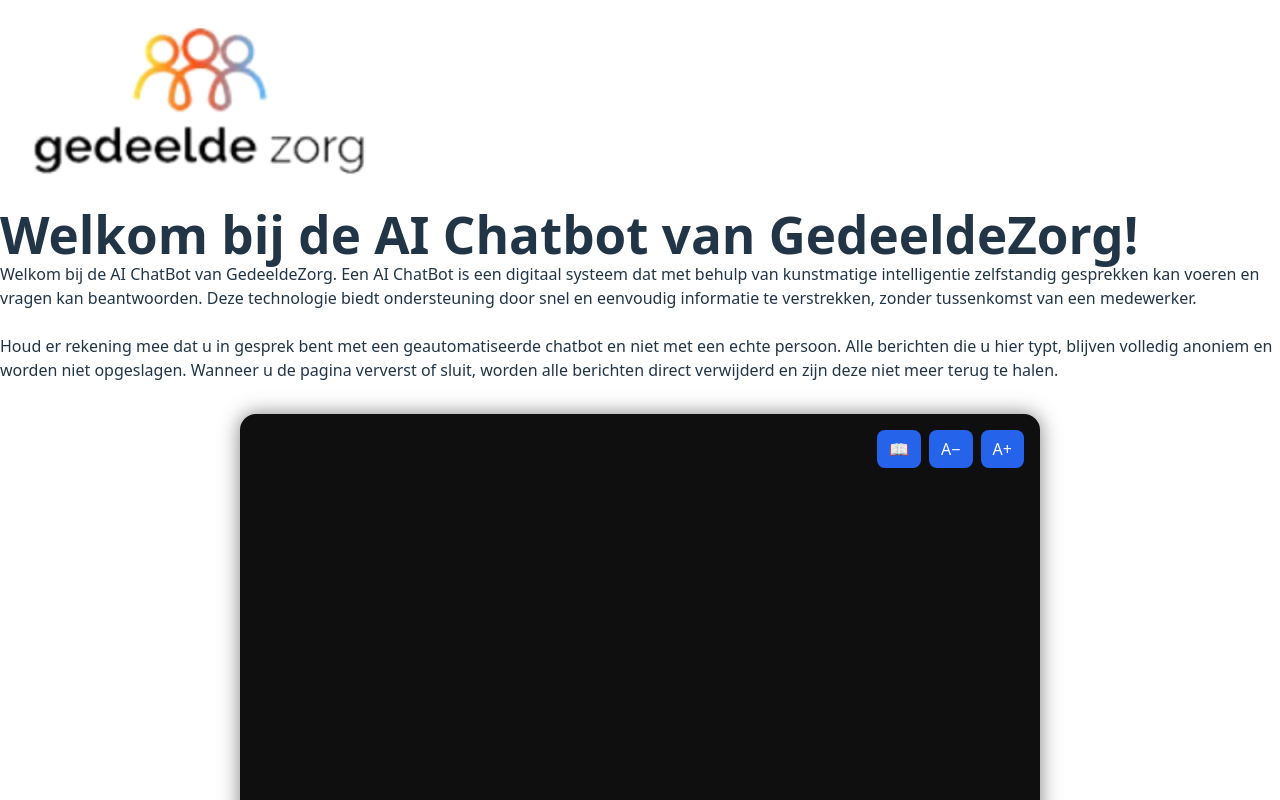
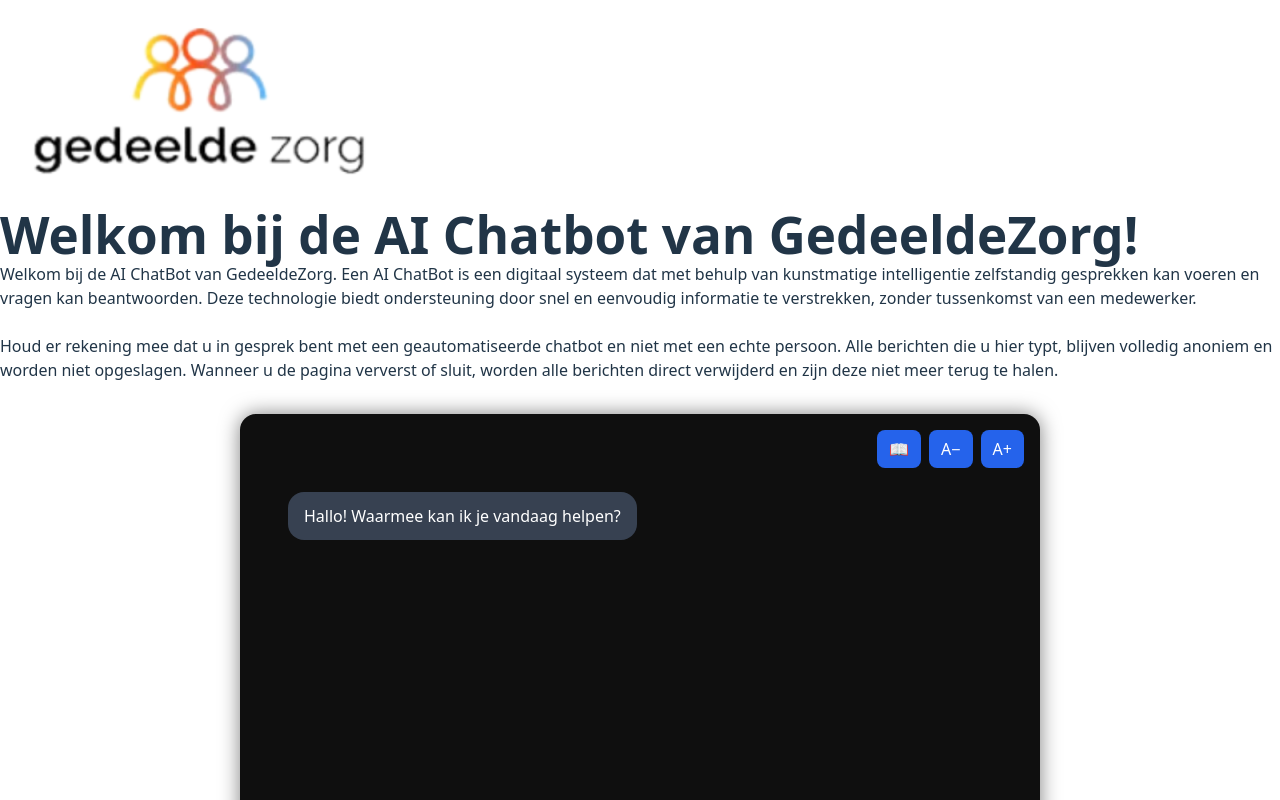
Before and after one commit to bluefire0009/Team3-Project-D-A.I.-Chatbot, a React (Vite) app in the folder FrontEnd/AIChatBot/: page / in a window 1280 px wide. Shown: the top 800 px of the page. Built offline with nearby package versions, Linux system fonts and the light colour scheme; a web font is replaced by a local one.

Commit message:
ADD Welcome message

```diff
--- a/FrontEnd/AIChatBot/src/Components/ChatWindow.tsx
+++ b/FrontEnd/AIChatBot/src/Components/ChatWindow.tsx
@@ -10,18 +10,12 @@
 }
 
 export default function ChatWindow() {
-  // State to store all chat messages
   const [messages, setMessages] = useState<Message[]>([]);
-  // Whether the bot is currently "typing"
   const [isTyping, setIsTyping] = useState(false);
-  // Adjustable font size for accessibility
   const [fontSize, setFontSize] = useState(16);
-  // Whether dyslexia-friendly font is enabled
   const [dyslexiaMode, setDyslexiaMode] = useState(false);
-  // Ref to scroll to the latest message
   const messagesEndRef = useRef<HTMLDivElement>(null);
 
-  // Function to handle sending user messages
   const handleSend = async (text: string) => {
     const newMessage: Message = {
       id: Date.now(),
@@ -29,11 +23,9 @@
       sender: "user",
     };
 
-    // Add the new message to the local messages state
     setMessages((prev) => [...prev, newMessage]);
     setIsTyping(true);
 
-    // Include the new message in the payload explicitly
     const updatedMessages = [
       ...messages,
       {
@@ -43,69 +35,51 @@
       },
     ];
 
-
-    // Simulated POST request to backend endpoint for message logging
     try {
-      console.log(updatedMessages)
-      console.log(JSON.stringify(updatedMessages.map((msg) => (
-        {
-          role: msg.sender === "user" ? "user" : "assistant",
-          content: msg.text
-        }
-      ))))
       await fetch("https://project-d-ai-api-cad4hddsbvgvg4fu.germanywestcentral-01.azurewebsites.net/api/chat", {
         method: "POST",
         headers: {
           "Content-Type": "application/json",
         },
-        body: JSON.stringify(updatedMessages.map((msg) => (
-          {
-            role: msg.sender === "user" ? "user" : "assistant",
-            content: msg.text
-          }
-        ))),
+        body: JSON.stringify(updatedMessages.map((msg) => ({
+          role: msg.sender === "user" ? "user" : "assistant",
+          content: msg.text
+        }))),
       })
         .then((response) => response.json())
         .then((data) => {
           const resultText = data.choices[0].message.content;
-          setMessages((prev) => [...prev, { id: Date.now() + 1, sender: "bot", text: resultText }])
+          setMessages((prev) => [...prev, { id: Date.now() + 1, sender: "bot", text: resultText }]);
           setIsTyping(false);
-          console.log(resultText)
-        })
+        });
     } catch (error) {
       console.error("Fout bij verzenden van bericht naar server:", error);
     }
-
-    // Simulate bot reply after 1.5 seconds
-    setTimeout(() => {
-      // const botReply: Message = {
-      //   id: Date.now() + 1,
-      //   text: "Dit is een voorbeeldantwoord van de bot!",
-      //   sender: "bot",
-      // };
-      // setMessages((prev) => [...prev, botReply]);
-      // setIsTyping(false);
-    }, 1500);
   };
 
-  // Scroll to bottom when new message is added
+  // Scroll naar onderen bij nieuwe berichten
   useEffect(() => {
     messagesEndRef.current?.scrollIntoView({ behavior: "smooth" });
   }, [messages, isTyping]);
 
-  // Functions to increase/decrease font size within allowed range
+  // Initieel welkomstbericht bij laden van component
+  useEffect(() => {
+    const welcomeMessage: Message = {
+      id: Date.now(),
+      text: "Hallo! Waarmee kan ik je vandaag helpen?",
+      sender: "bot",
+    };
+    setMessages([welcomeMessage]);
+  }, []);
+
   const increaseFontSize = () => setFontSize((prev) => Math.min(prev + 2, 24));
   const decreaseFontSize = () => setFontSize((prev) => Math.max(prev - 2, 12));
-
-  // Toggle for enabling/disabling dyslexia-friendly font
   const toggleDyslexiaFont = () => setDyslexiaMode((prev) => !prev);
 
   return (
     <div className="chat-window-container">
       <div className="chat-window-box">
-        {/* Header with font controls */}
         <div className="chat-header">
-          {/* Toggle dyslexia font */}
           <button
             className="font-size-btn"
             onClick={toggleDyslexiaFont}
@@ -113,14 +87,10 @@
           >
             📖
           </button>
-
-          {/* Decrease font size */}
           <button className="font-size-btn" onClick={decreaseFontSize}>A−</button>
-          {/* Increase font size */}
           <button className="font-size-btn" onClick={increaseFontSize}>A+</button>
         </div>
 
-        {/* Chat messages area */}
         <div className="chat-messages">
           {messages.map((msg) => (
             <div
@@ -132,7 +102,6 @@
             </div>
           ))}
 
-          {/* Typing indicator when bot is generating a reply */}
           {isTyping && (
             <div
               className={`typing-indicator ${dyslexiaMode ? "dyslexia-font" : ""}`}
@@ -142,19 +111,15 @@
             </div>
           )}
 
-          {/* Invisible anchor to scroll to latest message */}
           <div ref={messagesEndRef} />
         </div>
 
-        {/* Bottom input area with voice buttons */}
         <div className="input-container-with-buttons">
-          {/* Placeholder buttons for speech input/output */}
           <div className="voice-buttons">
             <button className="voice-btn" title="Spraak naar tekst">🎤</button>
             <button className="voice-btn" title="Tekst naar spraak">🔊</button>
           </div>
 
-          {/* Input component for typing messages */}
           <div className="input-field">
             <ChatInput onSend={handleSend} />
           </div>
```
